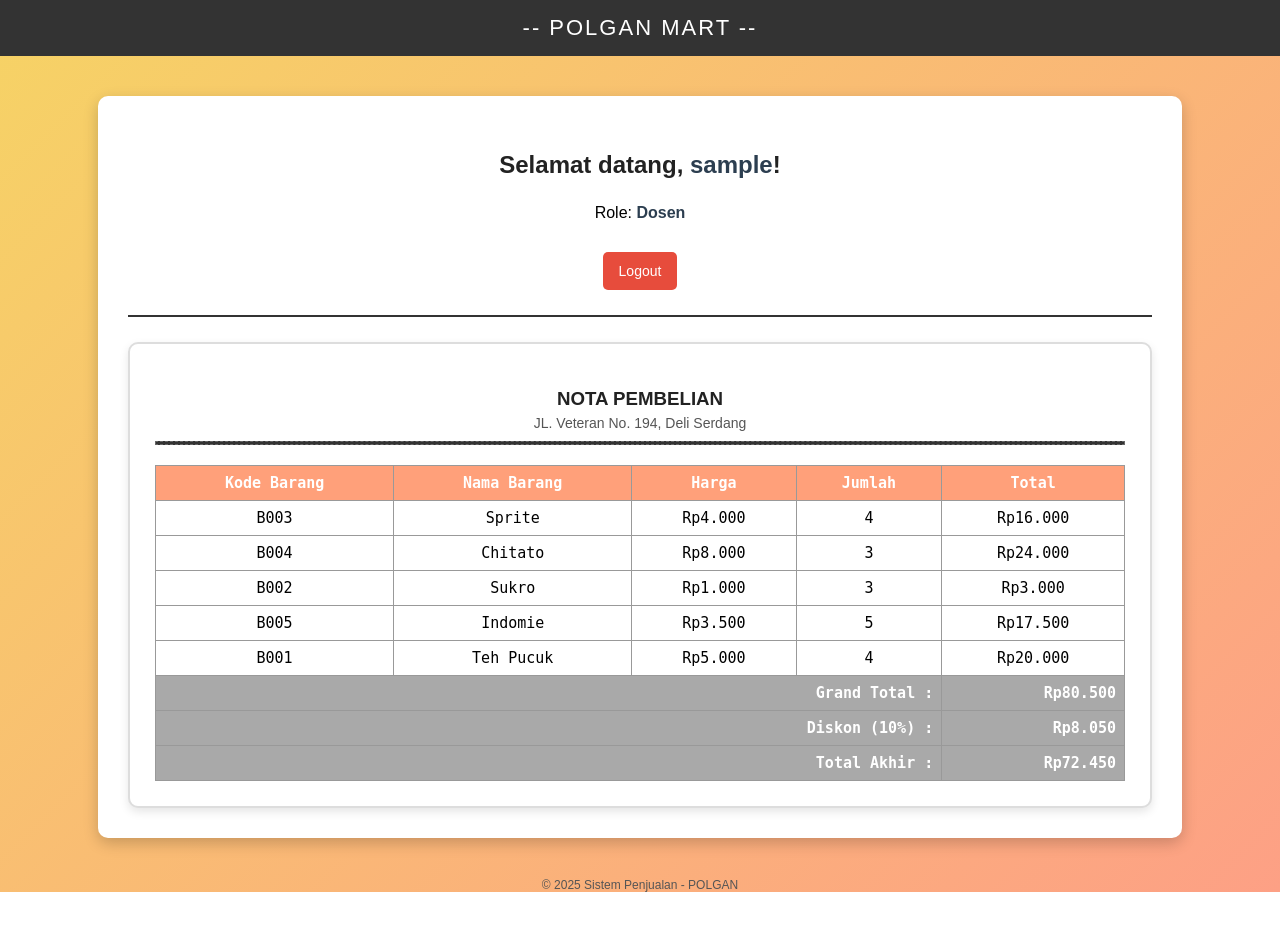
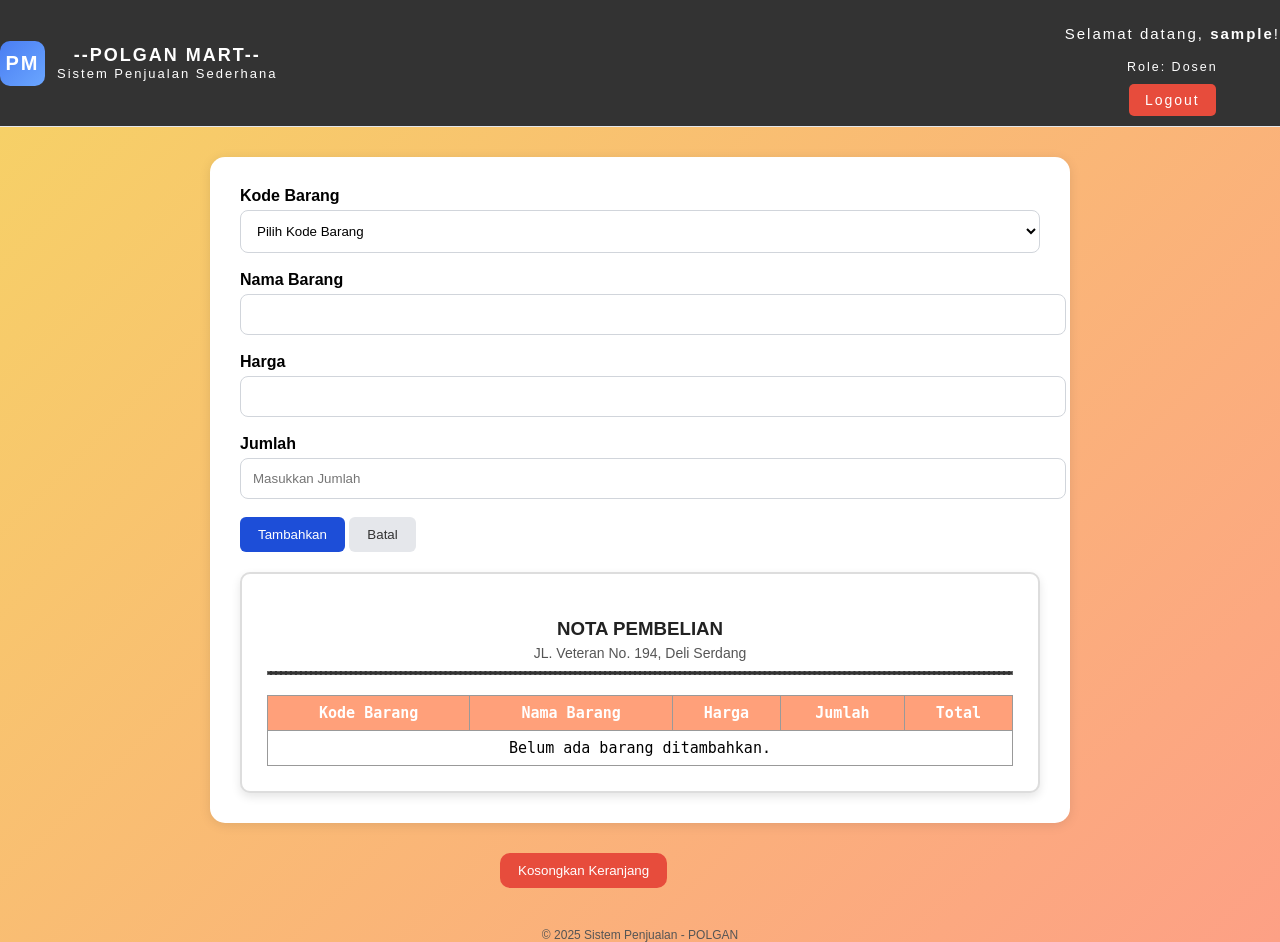
Before and after one commit to AnggieViranata/penjualanarray2, a PHP site: page /dashboard.php in a window 1280 px wide. Before the commit the page ends 892 px from the top, so only its background shows below. Run offline with PHP 8.4, Linux system fonts and the light colour scheme; the visitor is signed in with stand-in values (Sample User, id 1).

Commit message:
commit 12 - Kode Barang Select

```diff
--- a/dashboard.php
+++ b/dashboard.php
@@ -6,6 +6,55 @@ if (!isset($_SESSION['username'])) {
     header("Location: index.php");
     exit;
 }
+
+
+// ===========================
+// INISIALISASI DATA
+// ===========================
+if (!isset($_SESSION['keranjang'])) {
+    $_SESSION['keranjang'] = [];
+}
+
+// Tambah barang
+if (isset($_POST['tambah'])) {
+    $kode = $_POST['kode'];
+    $nama = $_POST['nama'];
+    $harga = $_POST['harga'];
+    $jumlah = $_POST['jumlah'];
+    $total = $harga * $jumlah;
+
+    $_SESSION['keranjang'][] = [
+        'kode' => $kode,
+        'nama' => $nama,
+        'harga' => $harga,
+        'jumlah' => $jumlah,
+        'total' => $total
+    ];
+}
+
+// Reset keranjang
+if (isset($_POST['reset'])) {
+    $_SESSION['keranjang'] = [];
+}
+
+// Hitung total
+$grandtotal = 0;
+foreach ($_SESSION['keranjang'] as $item) {
+    $grandtotal += $item['total'];
+}
+
+// Diskon
+if ($grandtotal <= 50000) {
+    $diskon_persen = 5;
+} elseif ($grandtotal <= 100000) {
+    $diskon_persen = 10;
+} else {
+    $diskon_persen = 20;
+}
+
+
+$diskon_rp = ($diskon_persen / 100) * $grandtotal;
+$total_bayar = $grandtotal - $diskon_rp;
 ?>
 
 <!DOCTYPE html>
@@ -20,14 +69,120 @@ if (!isset($_SESSION['username'])) {
             margin: 0;
             padding: 0;
         }
-        header {
+
+
+
+
+
+            header {
+            display: flex;
+            justify-content: space-between;
+            align-items: center;
+            padding: 18px 40px;
+            background: white;
+            border-bottom: 1px solid #e5e7eb;
             background-color: #333;
             color: white;
             text-align: center;
-            padding: 15px 0;
-            font-size: 22px;
+            padding: 10px 0;
+            font-size: 15px;
             letter-spacing: 2px;
         }
+
+        .box {
+    width: 800px;
+    margin: 30px auto;
+    background: white;
+    padding: 30px;
+    border-radius: 15px;
+    box-shadow: 0 2px 12px rgba(0,0,0,0.1);
+}
+
+
+input {
+    width:100%;
+    padding:12px;
+    border-radius:8px;
+    border:1px solid #d1d5db;
+    margin-bottom:18px;
+ }
+
+select {
+    width: 100%;
+    padding: 12px;
+    border-radius: 8px;
+    border: 1px solid #d1d5db;
+    margin-bottom: 18px;
+    background: white;
+}
+
+
+
+
+label {
+     font-weight:600;
+      margin-bottom: 5px;
+    display: block;
+     }
+
+    .btn-primary {
+    background: #1d4ed8;
+    color: white;
+    padding: 10px 18px;
+    border-radius: 6px;
+    border: none;
+    cursor: pointer;
+}
+
+.btn-secondary {
+    background: #e5e7eb;
+    color: #333;
+    padding: 10px 18px;
+    border-radius: 6px;
+    border: none;
+    cursor: pointer;
+}
+
+.reset-btn {
+    margin-left:500px;
+    padding:10px 18px;
+    background:#e74c3c;
+    color:white;
+    border:none;
+    border-radius:10px;
+    cursor:pointer;
+}
+
+
+        .brand {
+            display: flex;
+            align-items: center;
+            gap: 12px;
+        }
+
+        .brand .logo {
+            width: 45px;
+            height: 45px;
+            background: linear-gradient(135deg, #4a7df2, #6aa6ff);
+            color: white;
+            border-radius: 10px;
+            font-size: 20px;
+            display: flex;
+            align-items: center;
+            justify-content: center;
+            font-weight: 600;
+        }
+
+        .brand-name {
+            font-size: 18px;
+            font-weight: 700;
+        }
+
+        .brand-small {
+            font-size: 13px;
+            color: #fff;
+        }
+
         .container {
             background: #fff;
             width: 80%;
@@ -81,22 +236,68 @@ if (!isset($_SESSION['username'])) {
 <body>
 
 <header>
-    -- POLGAN MART --
-</header>
+    <div class="brand">
+        <div class="logo">PM</div>
+        <div>
+            <div class="brand-name">--POLGAN MART--</div>
+            <div class="brand-small">Sistem Penjualan Sederhana</div>
+        </div>
+    </div>
 
-<div class="container">
-    <div class="user-info">
-        <?php
-            echo "<h2>Selamat datang, <span>" . $_SESSION['username'] . "</span>!</h2>";
-        ?>
-        <p>Role: <span><?php echo $_SESSION['role']; ?></span></p>
+    <div class="user-panel">
+        <p>Selamat datang, <strong><?php echo $_SESSION['username']; ?></strong>!</p>
+        <small>Role: <?php echo $_SESSION['role']; ?></small><br>
         <a href="logout.php" class="logout">Logout</a>
     </div>
+    </header>
 
-    <hr>
+<div class="box">
+    <form method="post">
+ <label>Kode Barang</label>
+    <select id="kodeBarang" name="kode" class="form-control" required>
+        <option value="">Pilih Kode Barang</option>
+        <option value="BRG001" data-nama="Sabun Mandi" data-harga="15000">BRG001 - Sabun Mandi</option>
+        <option value="BRG002" data-nama="Sikat Gigi" data-harga="7000">BRG002 - Sikat Gigi</option>
+        <option value="BRG003" data-nama="Pasta Gigi" data-harga="12000">BRG003 - Pasta Gigi</option>
+        <option value="BRG004" data-nama="Shampoo" data-harga="18000">BRG004 - Shampoo</option>
+        <option value="BRG005" data-nama="Handuk" data-harga="25000">BRG005 - Handuk</option>
+    </select>
+
+    <label>Nama Barang</label>
+    <input type="text" id="namaBarang" name="nama" readonly>
+
+    <label>Harga</label>
+    <input type="number" id="hargaBarang" name="harga" readonly>
+
+    <label>Jumlah</label>
+    <input type="number" name="jumlah" placeholder="Masukkan Jumlah" required>
+
+    <button type="submit" name="tambah" class="btn-primary">Tambahkan</button>
+    <button type="reset" class="btn-secondary">Batal</button>
+</form>
+
+
 <!-- Tambahkan include penjualan -->
     <?php include 'penjualan.php'; ?>
 </div>
+
+</table>
+
+ <form method="post">
+        <button type="submit" name="reset" class="reset-btn">Kosongkan Keranjang</button>
+    </form>
+
+
+<script>
+document.getElementById("kodeBarang").addEventListener("change", function () {
+    let selected = this.options[this.selectedIndex];
+
+    document.getElementById("namaBarang").value = selected.getAttribute("data-nama") || "";
+    document.getElementById("hargaBarang").value = selected.getAttribute("data-harga") || "";
+});
+</script>
+
+
 <footer>
     © 2025 Sistem Penjualan - POLGAN
 </footer>
--- a/index.php
+++ b/index.php
@@ -12,8 +12,8 @@ $error = "";
 
 // cek apakah tombol login ditekan
 if ($_SERVER["REQUEST_METHOD"] === "POST") {
-    $user = $_POST['username'];
-    $pass = $_POST['password'];
+    $user = $_POST['username'] ?? '';
+    $pass = $_POST['password'] ?? '';
 
     if ($user == "admin" && $pass == "1234") {
         // login benar
--- a/penjualan.php
+++ b/penjualan.php
@@ -1,36 +1,17 @@
 <?php
 // ===============================
-// Data Produk
+// Ambil Data dari Session
 // ===============================
-$barang = [
-    ["B001", "Teh Pucuk", 5000],
-    ["B002", "Sukro", 1000],
-    ["B003", "Sprite", 4000],
-    ["B004", "Chitato", 8000],
-    ["B005", "Indomie", 3500]
-];
-shuffle($barang);
+$pembelian = isset($_SESSION['keranjang']) ? $_SESSION['keranjang'] : [];
+
+$grandtotal = 0;
+foreach ($pembelian as $item) {
+    $grandtotal += $item["total"];
+}
 
 // ===============================
-// Hitung Total dan Diskon
+// Hitung Diskon
 // ===============================
-$grandtotal = 0;
-$pembelian = [];
-
-for ($i = 0; $i < count($barang); $i++) {
-    $jumlah = rand(1, 5);
-    $total = $barang[$i][2] * $jumlah;
-    $pembelian[] = [
-        "kode" => $barang[$i][0],
-        "nama" => $barang[$i][1],
-        "harga" => $barang[$i][2],
-        "jumlah" => $jumlah,
-        "total" => $total
-    ];
-    $grandtotal += $total;
-}
-
-// diskon
 if ($grandtotal <= 50000) {
     $persen = 5;
 } elseif ($grandtotal <= 100000) {
@@ -44,7 +25,7 @@ $total_setelah_diskon = $grandtotal - $diskon;
 ?>
 
 <!-- ===============================
-Tampilan Nota dalam Kotak Putih
+Tampilan Nota Pembelian
 ================================= -->
 <div class="nota-box">
     <h3>NOTA PEMBELIAN</h3>
@@ -61,7 +42,13 @@ Tampilan Nota dalam Kotak Putih
                 <th>Total</th>
             </tr>
         </thead>
+
         <tbody>
+        <?php if (empty($pembelian)) : ?>
+            <tr>
+                <td colspan="5" style="text-align:center;">Belum ada barang ditambahkan.</td>
+            </tr>
+        <?php else : ?>
             <?php foreach ($pembelian as $item): ?>
             <tr>
                 <td><?= $item["kode"]; ?></td>
@@ -71,7 +58,10 @@ Tampilan Nota dalam Kotak Putih
                 <td>Rp<?= number_format($item["total"], 0, ',', '.'); ?></td>
             </tr>
             <?php endforeach; ?>
+        <?php endif; ?>
         </tbody>
+
+        <?php if (!empty($pembelian)) : ?>
         <tfoot>
             <tr>
                 <th colspan="4" style="text-align:right;">Grand Total :</th>
@@ -86,9 +76,8 @@ Tampilan Nota dalam Kotak Putih
                 <th>Rp<?= number_format($total_setelah_diskon, 0, ',', '.'); ?></th>
             </tr>
         </tfoot>
+        <?php endif; ?>
     </table>
-
-
 </div>
 
 <style>
@@ -127,11 +116,11 @@ Tampilan Nota dalam Kotak Putih
         text-align: center;
     }
     th {
-        background-color: 		#FFA07A;
+        background-color: #FFA07A;
         color: white;
     }
     tfoot th {
-        background-color: 	#A9A9A9;
+        background-color: #A9A9A9;
         text-align: right;
     }
 </style>
```
Also changed, not shown: img/Kode Barang Select.png (added), img/tombol kosongkan keranjang.png (added).
